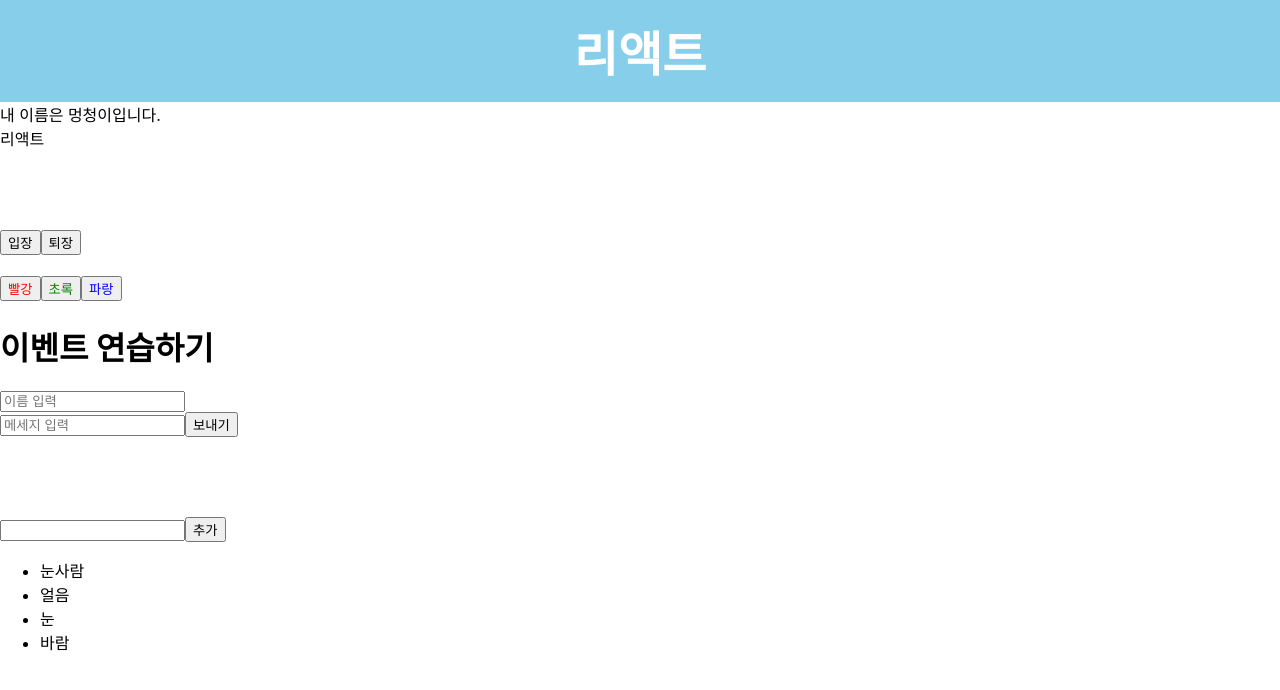
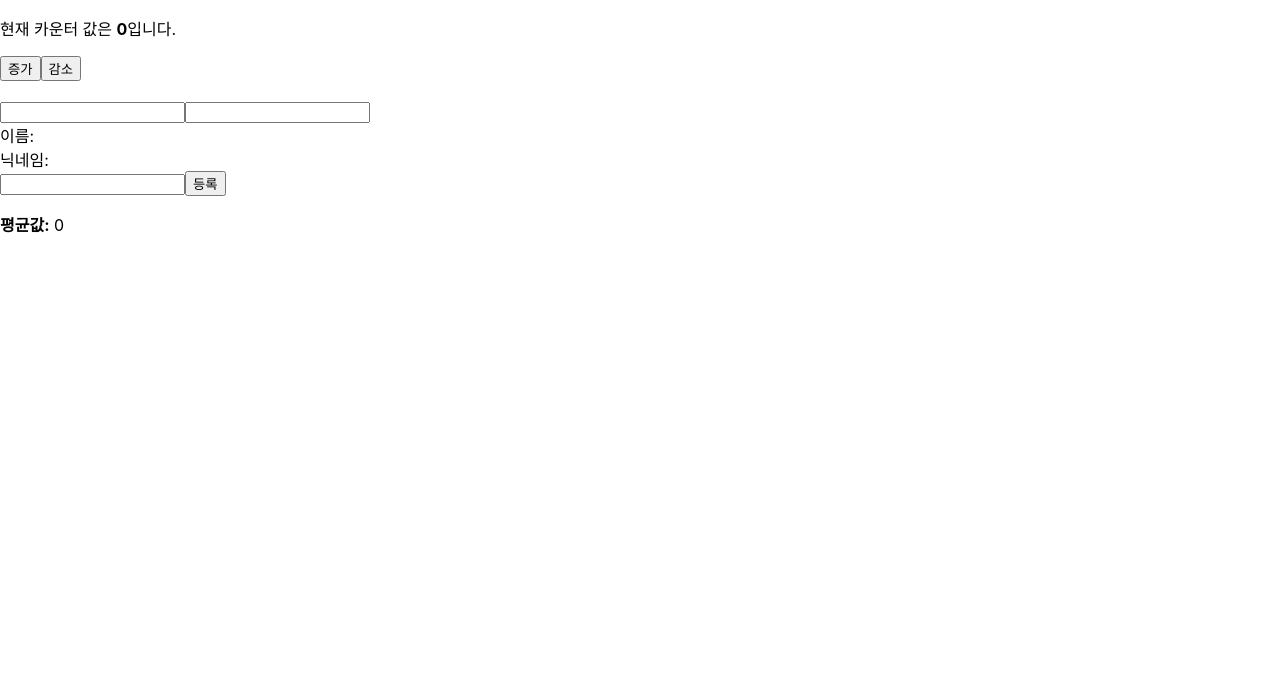
Before and after one commit to astraglus03/React-Practice, a React (Create React App) app in the folder control-react-tec/: page / in a window 1280 px wide. Shown: the top 690 px of the page. Built offline with nearby package versions, Linux system fonts and the light colour scheme.

Commit message:
23.03.06

```diff
--- a/control-react-tec/src/App.js
+++ b/control-react-tec/src/App.js
@@ -1,10 +1,13 @@
 import logo from './logo.svg';
-import React from 'react';
+import React,{useState} from 'react';
 import './App.css';
 import Component from './Component';
 import State from './State';
 import ClickEvent from './ClickEvent';
 import IterationSample from './IterationSample';
+import Counter from './Hooks/Counter';
+import Info from './Hooks/Info';
+import Average from './Hooks/Average';
 
 function App() {
   const name="리액트";
@@ -16,14 +19,24 @@ function App() {
       padding:16,
       textAlign:"center",
   };
+
+  const [hide,setHide]=useState(true);
   return (
     <div>
-      <div style={style}>{name}</div>
+      {/* <div style={style}>{name}</div>
       <Component name={"멍청이"}><br/>{name}</Component>
       <br/><br/><br/><br/>
       <State  />
       <ClickEvent /><br/><br/><br/><br/>
-      <IterationSample />
+      <IterationSample /> */}
+      <Counter  />
+      <br/>
+      {/* <button onClick={()=>{setHide(!hide)}}>{hide ? "숨기기" : "보이기"}</button>
+      <hr />
+      {hide && <Info />}  */}
+      {/* if문이랑 동일   */}
+      <Info />
+      <Average />
     </div>
   );
 }
--- /dev/null
+++ b/control-react-tec/src/Hooks/Average.jsx
@@ -0,0 +1,44 @@
+import React, { useCallback, useMemo, useRef, useState } from "react";
+
+const getAverage = (numbers) => {
+  if (numbers.length === 0) return 0;
+  const sum = numbers.reduce((a, b) => a + b);
+  return sum / numbers.length;
+};
+
+const Average = () => {
+  const [list, setList] = useState([]);
+  const [number, setNumber] = useState("");
+  const inputEl=useRef(null);
+
+  const onChange = useCallback((e) => {
+    // usecallback 첫번째 파라미터에는 생성하고싶은 함수, 두번째는 배열
+    setNumber(e.target.value);
+  }, []);
+
+  const onInsert = useCallback(() => {
+    const nextList = list.concat(parseInt(number));
+    setList(nextList);
+    setNumber("");
+    inputEl.current.focus();
+  }, [number, list]);
+
+  const avg = useMemo(() => getAverage(list), [list]);
+
+  return (
+    <div>
+      <input value={number} onChange={onChange} ref={inputEl} />
+      <button onClick={onInsert}>등록</button>
+      <ul>
+        {list.map((value, index) => (
+          <li key={index}>{value}</li>
+        ))}
+      </ul>
+      <div>
+        <b>평균값:</b> {avg}
+      </div>
+    </div>
+  );
+};
+
+export default Average;
--- /dev/null
+++ b/control-react-tec/src/Hooks/Counter.jsx
@@ -0,0 +1,24 @@
+import React, { useReducer } from 'react';
+
+function reducer(state,action){
+    switch(action.type){
+        case "INCREMENT": return {value: state.value+1};
+        case "DECREMENT": return {value: state.value-1};
+        default: return state;
+    }
+}
+
+const Counter = () => {
+    const [state,dispatch]=useReducer(reducer,{value:0});
+    // 첫번째 파라미터에는 리듀서,두번째 파라미터에는 기본값
+    // dispatch는 액션을 발생시키는 함수
+    return (
+        <div>
+            <p>현재 카운터 값은 <b>{state.value}</b>입니다.</p>
+            <button onClick={()=> dispatch({type: "INCREMENT"})}>증가</button>
+            <button onClick={()=> dispatch({type: "DECREMENT"})}>감소</button>
+        </div>
+    );
+};
+
+export default Counter;
--- /dev/null
+++ b/control-react-tec/src/Hooks/Info.jsx
@@ -0,0 +1,53 @@
+import userEvent from "@testing-library/user-event";
+import React, { useState, useEffect, useReducer } from "react";
+import useInputs from "../UseInputs";
+
+function reducer(state, action) {
+  return { ...state, [action.name]: action.value };
+}
+
+const Info = () => {
+  // const [name,setName]=useState("");
+  // const [nick,setNick]=useState("");
+
+  // const [state, dispatch] = useReducer(reducer, { name: "", nick: "" });
+  // const { name, nick } = state;
+  // const onChange = (e) => {
+  //   dispatch(e.target);
+
+  const [state,onChange]=useInputs({
+    name:"",
+    nick:"",
+  });
+  const {name,nick}=state;
+
+  // useEffect(() => {
+  //     console.log("렌더링 완료");
+  //     console.log({
+  //         "닉네임":nick,
+  //         "이름":name
+  //     })
+  // },[name,nick]);
+  //--------------------------------
+  // useEffect(() => {
+
+  //     console.log("effect");
+  //     console.log(name);
+  //     return () => {
+  //         console.log("cleanup");
+  //         console.log(name);
+  //     };
+  // }, []);
+  return (
+    <div>
+      <input name="name" onChange={onChange} value={name} />
+      <input name="nick" onChange={onChange} value={nick} />
+      <br />
+      이름:{name}
+      <br />
+      닉네임:{nick}
+    </div>
+  );
+};
+
+export default Info;
--- /dev/null
+++ b/control-react-tec/src/UseInputs.jsx
@@ -0,0 +1,15 @@
+import React, { useReducer } from 'react';
+
+function reducer(state,action){
+    return {
+        ...state,[action.name]:action.value
+    }
+}
+
+export default function useInputs(initialForm){
+    const [state,dispatch]=useReducer(reducer,initialForm);
+    const onChange=e=>{
+        dispatch(e.target);
+    };
+    return [state,onChange];
+}
```
